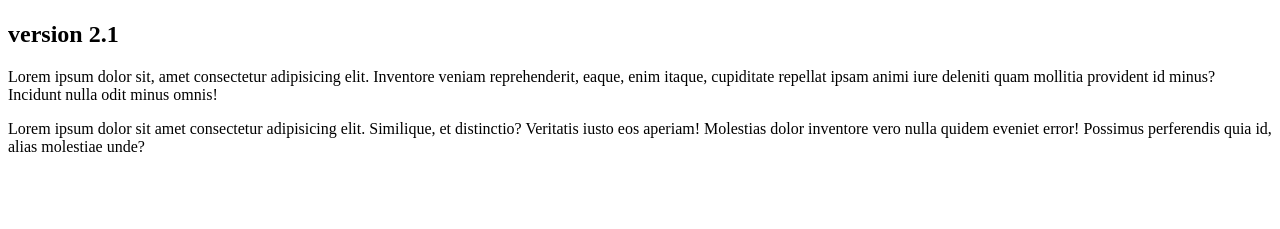
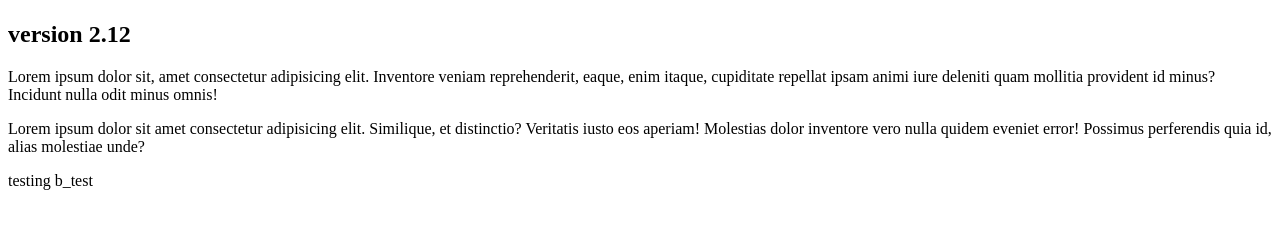
Before and after one commit to pbhanineh/github-video, a plain HTML site: page index.html in a window 1280 px wide. Shown: the part 59-288 px from the top of the page. Drawn offline with Linux system fonts and the light colour scheme.

Commit message:
testing new branch

```diff
--- a/index.html
+++ b/index.html
@@ -8,9 +8,10 @@
 </head>
 <body>
     <h1>cours github</h1>
-    <h2>version 2.1</h2>
+    <h2>version 2.12</h2>
     <p>Lorem ipsum dolor sit, amet consectetur adipisicing elit. Inventore veniam reprehenderit, eaque, enim itaque, cupiditate repellat ipsam animi iure deleniti quam mollitia provident id minus? Incidunt nulla odit minus omnis!</p>
 
     <p>Lorem ipsum dolor sit amet consectetur adipisicing elit. Similique, et distinctio? Veritatis iusto eos aperiam! Molestias dolor inventore vero nulla quidem eveniet error! Possimus perferendis quia id, alias molestiae unde?</p>
+    <p>testing b_test</p>
 </body>
 </html>
```
